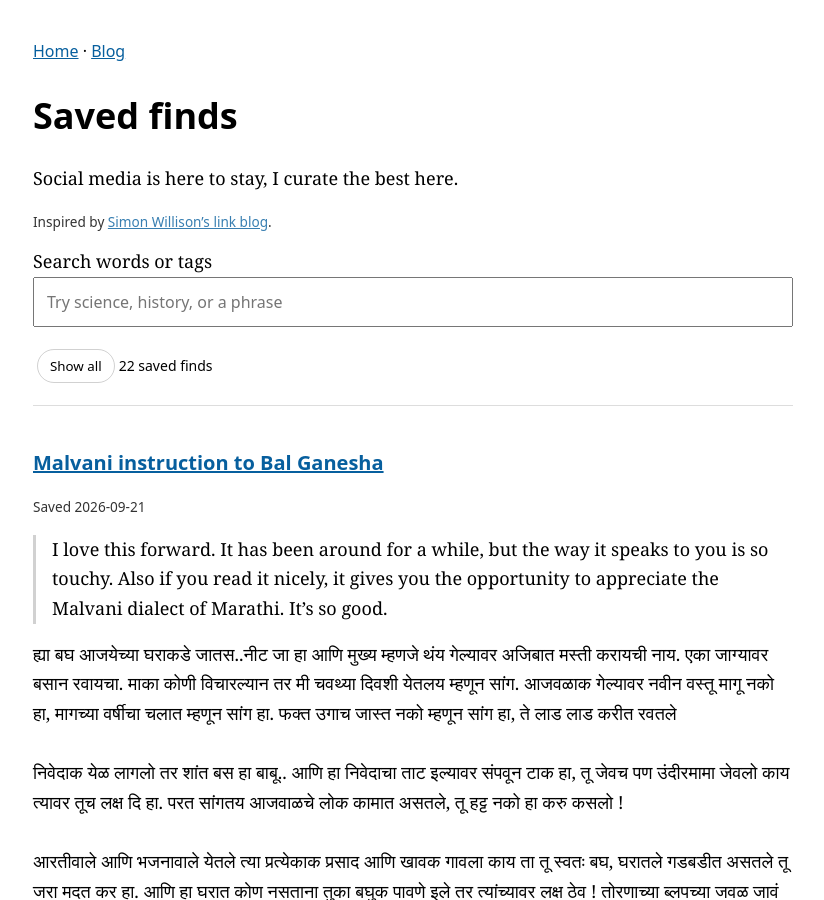
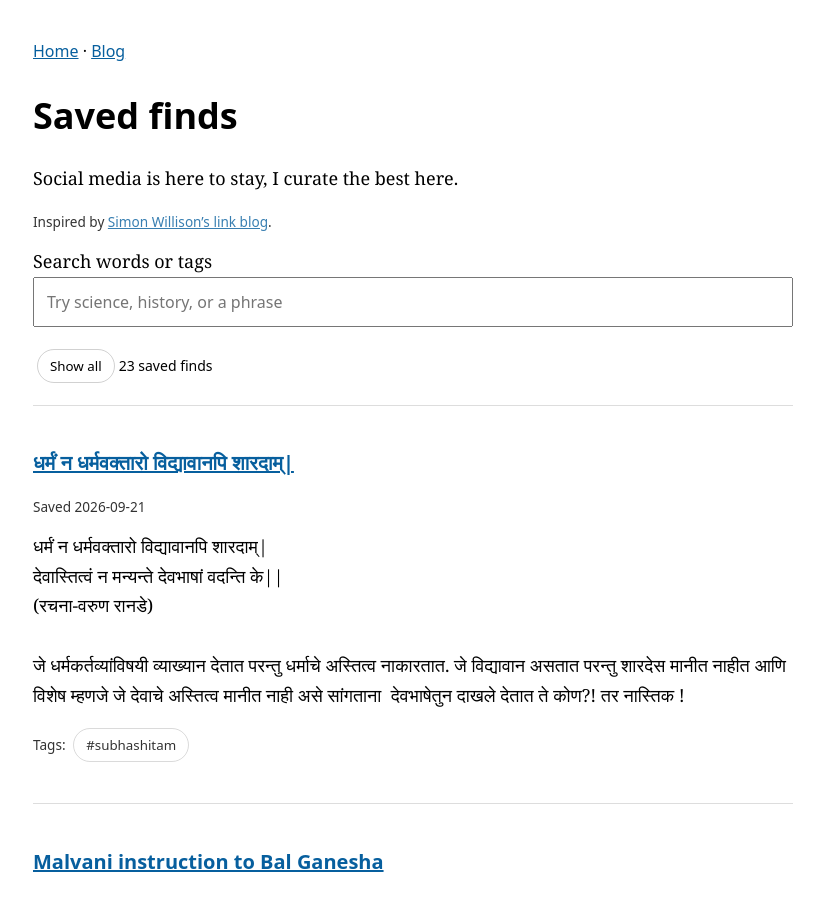
Before and after one commit to PriyaranjanMarathe/priyaranjanmarathe.github.io, a Jekyll site: the page docs/finds/index.html, which Jekyll copies as it is, in a window 1280 px wide and 900 px high. Shown: the whole window, without its empty margins (227-1051 px from the left). Built offline with Jekyll 4.4.1, drawn with Linux system fonts in a browser that asks for light colours.

Commit message:
Save selected WhatsApp finds

```diff
--- a/docs/finds/import-state.json
+++ b/docs/finds/import-state.json
@@ -1 +1 @@
-{"cursor": 1789999873328, "retry_commands": []}
+{"cursor": 1790018971689, "retry_commands": []}
--- a/docs/finds/index.html
+++ b/docs/finds/index.html
@@ -4,7 +4,15 @@
 <nav><a href="/">Home</a> · <a href="/blog/">Blog</a></nav><h1>Saved finds</h1>
 <p>Social media is here to stay, I curate the best here.</p>
 <p class="meta">Inspired by <a href="https://simonwillison.net/2024/Dec/22/link-blog/">Simon Willison’s link blog</a>.</p>
-<label for="search">Search words or tags</label><input id="search" type="search" placeholder="Try science, history, or a phrase"><p><button id="clear">Show all</button><span id="count" role="status"></span></p><main><article id="fc9b75126f3617860705602d" data-tags="[&quot;ganapati2026&quot;]">
+<label for="search">Search words or tags</label><input id="search" type="search" placeholder="Try science, history, or a phrase"><p><button id="clear">Show all</button><span id="count" role="status"></span></p><main><article id="b2d2dd1b64321db36510f98b" data-tags="[&quot;subhashitam&quot;]">
+<h2><a href="#b2d2dd1b64321db36510f98b">धर्मं न धर्मवक्तारो विद्यावानपि शारदाम्|</a></h2>
+<p class="meta">Saved 2026-09-21</p>
+<div class="body">धर्मं न धर्मवक्तारो विद्यावानपि शारदाम्|
+देवास्तित्वं न मन्यन्ते देवभाषां वदन्ति के||
+(रचना-वरुण रानडे)
+
+जे धर्मकर्तव्यांविषयी व्याख्यान देतात परन्तु धर्माचे अस्तित्व नाकारतात. जे विद्यावान असतात परन्तु शारदेस मानीत नाहीत आणि विशेष म्हणजे जे देवाचे अस्तित्व मानीत नाही असे सांगताना  देवभाषेतुन दाखले देतात ते कोण?! तर नास्तिक !</div>
+<p class="meta">Tags: <button class="tag" data-tag="subhashitam">#subhashitam</button></p></article><article id="fc9b75126f3617860705602d" data-tags="[&quot;ganapati2026&quot;]">
 <h2><a href="#fc9b75126f3617860705602d">Malvani instruction to Bal Ganesha</a></h2>
 <p class="meta">Saved 2026-09-21</p>
 <div class="note">I love this forward. It has been around for a while, but the way it speaks to you is so touchy. Also if you read it nicely, it gives you the opportunity to appreciate the Malvani dialect of Marathi. It’s so good.</div><div class="body">ह्या बघ आजयेच्या घराकडे जातस..नीट जा हा आणि मुख्य म्हणजे थंय गेल्यावर अजिबात मस्ती करायची नाय. एका जाग्यावर बसान रवायचा. माका कोणी विचारल्यान तर मी चवथ्या दिवशी येतलय म्हणून सांग. आजवळाक गेल्यावर नवीन वस्तू मागू नको हा, मागच्या वर्षीचा चलात म्हणून सांग हा. फक्त उगाच जास्त नको म्हणून सांग हा, ते लाड लाड करीत रवतले
--- a/docs/finds/media-state.json
+++ b/docs/finds/media-state.json
@@ -1,4 +1,4 @@
 {
   "primary": "vercel",
-  "vercel_media_bytes": 12665381
+  "vercel_media_bytes": 12762845
 }
```
Also changed, not shown: docs/finds/finds.json (+16 -0 lines).
